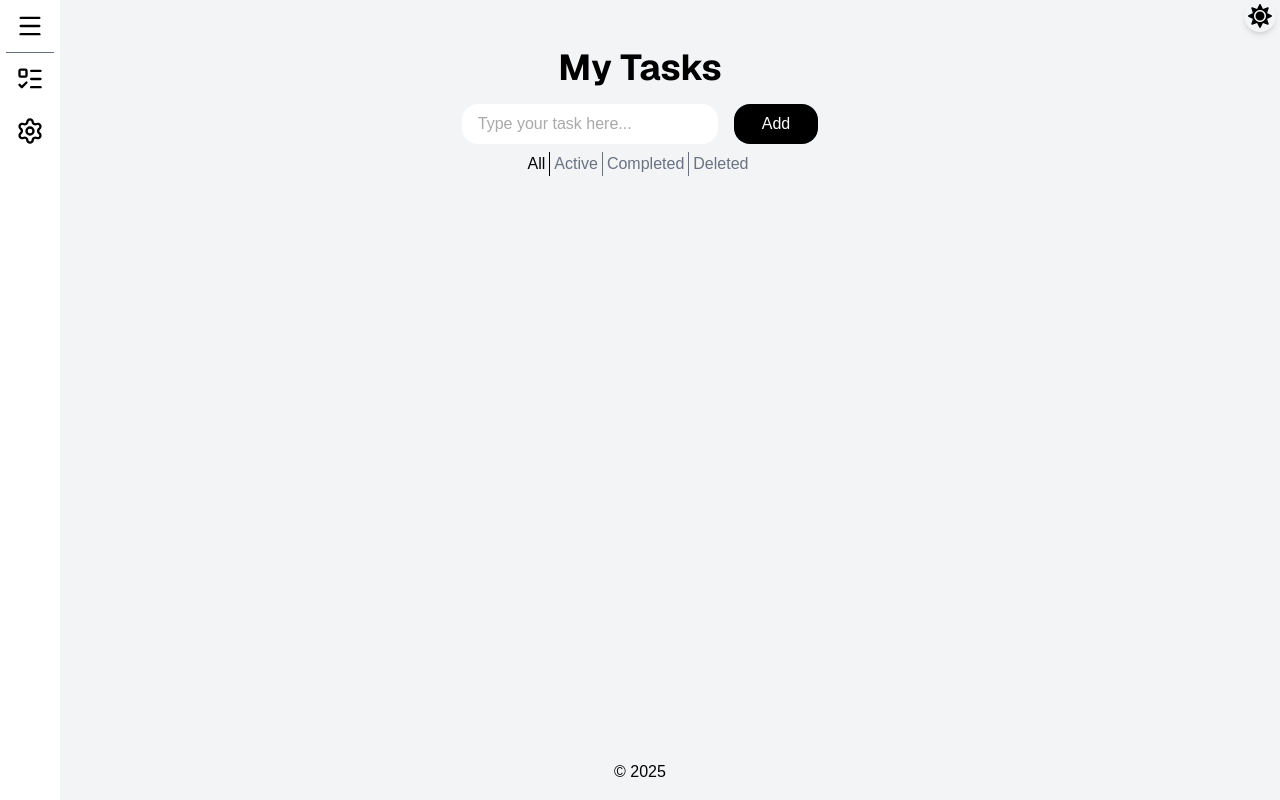
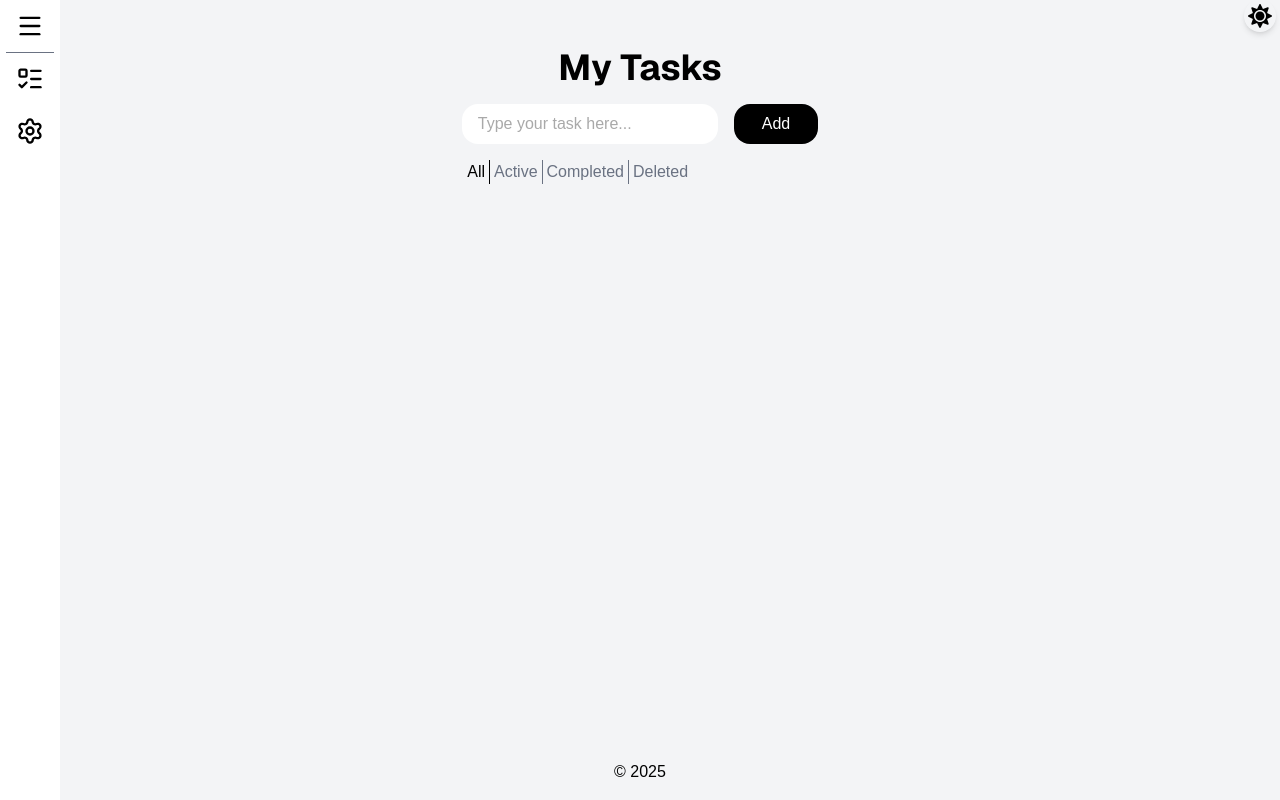
Before and after one commit to hamzafarooq6236/todo-app, a Next.js app: page / in a window 1280 px wide. Built offline with nearby package versions, Linux system fonts and the light colour scheme.

Commit message:
align the filters with tasks

```diff
--- a/app/page.tsx
+++ b/app/page.tsx
@@ -176,13 +176,14 @@ export default function Home() {
               Add
             </button>
           </form>
+          <div className="mt-4 w-[27%] mx-auto">
+            <div className=" flex gap-1 mt-2">
+              {filters.map((f, index) => (<button key={index} className={` pr-1 cursor-pointer ${f === activeFilter ? "text-black" : "text-[#6A7282]"} ${f === "Deleted" ? "" : "border-r border-black-200"} `} onClick={() => setActiveFilter(f)}>{f}</button>))}
+            </div>
 
-          <div className="flex justify-center items-center gap-1 mt-2">
-            {filters.map((f, index) => (<button key={index} className={` pr-1 cursor-pointer ${f === activeFilter ? "text-black" : "text-[#6A7282]"} ${f === "Deleted" ? "" : "border-r border-black-200"} `} onClick={() => setActiveFilter(f)}>{f}</button>))}
-          </div>
-
-          <div className="mt-4 flex flex-col items-center gap-2">
-            {filter(activeFilter)}
+            <div className="mt-4 flex flex-col items-center gap-2">
+              {filter(activeFilter)}
+            </div>
           </div>
         </div>
 
--- a/app/task.tsx
+++ b/app/task.tsx
@@ -15,7 +15,7 @@ export default function Task({ id, content, isChecked, editTask, handleChecked,
     const [edit, setEdit] = useState(false);
 
     return (
-        <div className="text-black bg-white dark:text-white dark:bg-[#1E2939] flex items-center gap-2 rounded-5xl w-[26%] p-3 rounded-2xl">
+        <div className="text-black bg-white dark:text-white dark:bg-[#1E2939] flex items-center gap-2 rounded-5xl w-full p-3 rounded-2xl">
             <input type="checkbox" checked={isChecked} className="bg-white cursor-pointer" onChange={() => handleChecked(id)} />
             <label className={`wrap-anywhere ${isChecked ? "line-through" : ""}`} >{edit ? (<input type="text" autoFocus value={content} minLength={2} required onBlur={() => setEdit(!edit)} onChange={(e) => editTask(e, id)} />) : content} </label>
             <div className="flex items-center gap-2 ml-auto">
```
